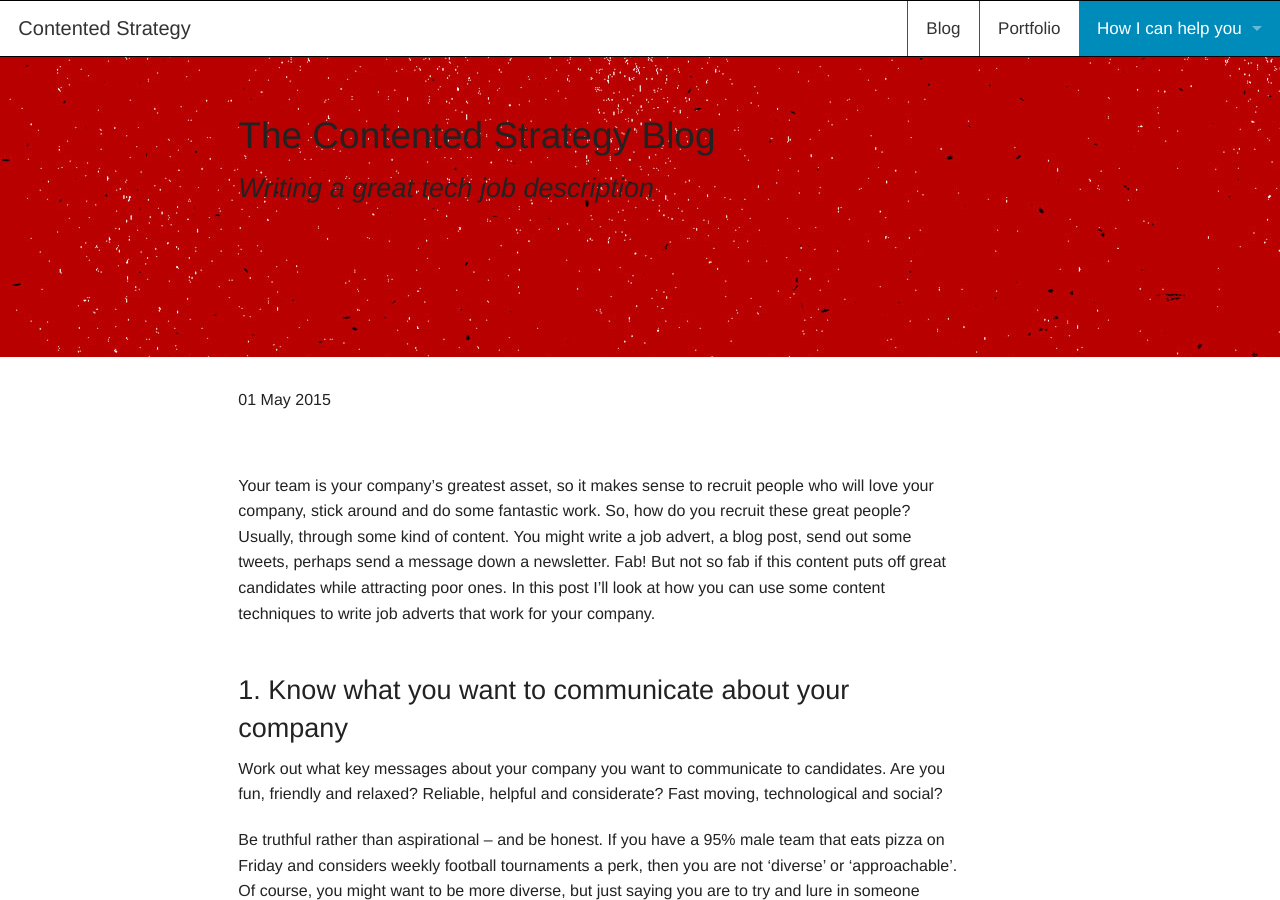
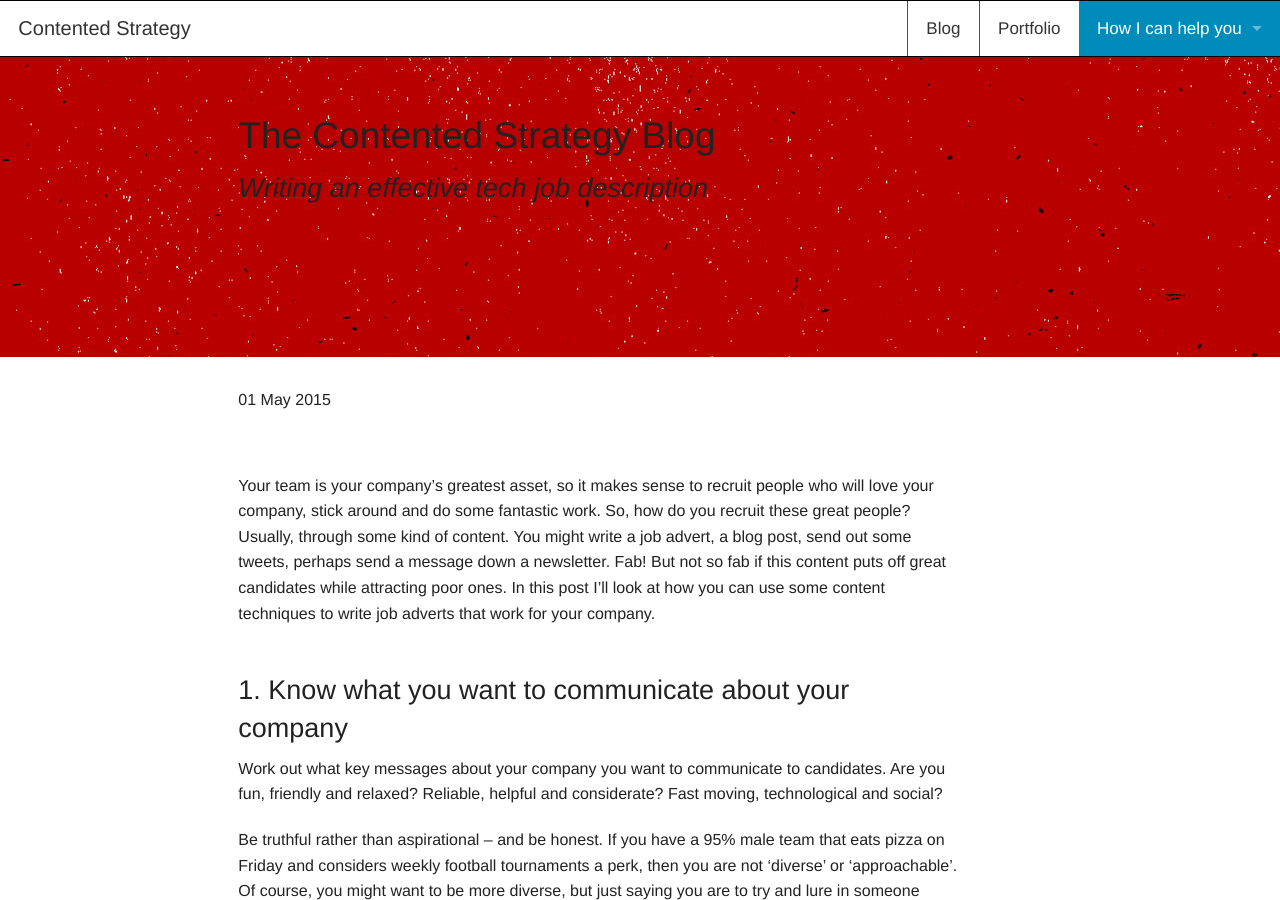
Before and after one commit to smokingpun/smokingpun.github.io, a Jekyll site: the page built from _posts/2015-05-01-Writing-an-effective-job-description.md, in a window 1280 px wide and 900 px high. Built offline with Jekyll 4.4.1, drawn with Linux system fonts in a browser that asks for light colours; nearby versions of some CDN libraries.

Commit message:
change blog title

```diff
--- a/_posts/2015-05-01-Writing-an-effective-job-description.md
+++ b/_posts/2015-05-01-Writing-an-effective-job-description.md
@@ -1,6 +1,6 @@
 ---
 layout: post
-title:  "Writing a great tech job description"
+title:  "Writing an effective tech job description"
 date:   2015-05-01
 categories: blog
 metadescription: Your team is your company's greatest asset, so it makes sense to recruit people who will love your company, stick around and do some fantastic work. So, how do you recruit these great people? Usually, through some kind of content. You might write a job advert, a blog post, send out some tweets, perhaps send a message down a newsletter. Fab! But not so fab if this content puts off great candidates while attracting poor ones. In this post I'll look at how you can use some content techniques to write job adverts that work for your company.
```
